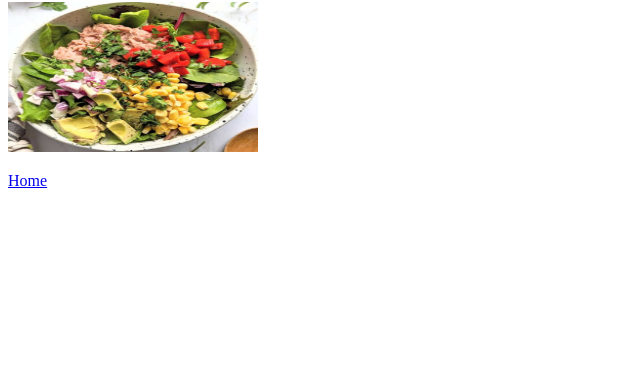
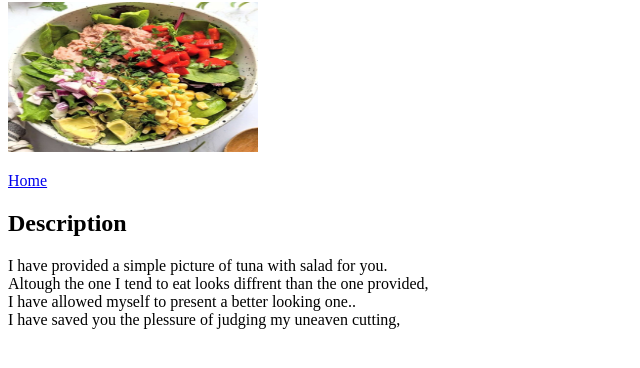
Before and after one commit to vaegarius/odin-recipes, a plain HTML site: page recipes/salad-w-tuna.html in a window 1280 px wide. Shown: the part 78-446 px from the top of the page, without its empty margins (0-640 px from the left). Drawn offline with Linux system fonts and the light colour scheme.

Commit message:
Added a disc for the dish

```diff
--- a/recipes/salad-w-tuna.html
+++ b/recipes/salad-w-tuna.html
@@ -9,5 +9,14 @@
 		<h1>Salad With Tuna</h1>
 		<img src="images/salad_tuna.jpg" alt="A Dish Of Salad With Tina" width=250 height=150>
 		<p><a href="../index.html">Home</a></p>
+		<h2>Description</h2>
+		<p>I have provided a simple picture of tuna with salad for you.
+		<br>
+		Altough the one I tend to eat looks diffrent than the one provided,
+		<br>
+		I have allowed myself to present a better looking one..
+		<br>
+		I have saved you the plessure of judging my uneaven cutting,</p>
+
 	</body>
 <html>
```
